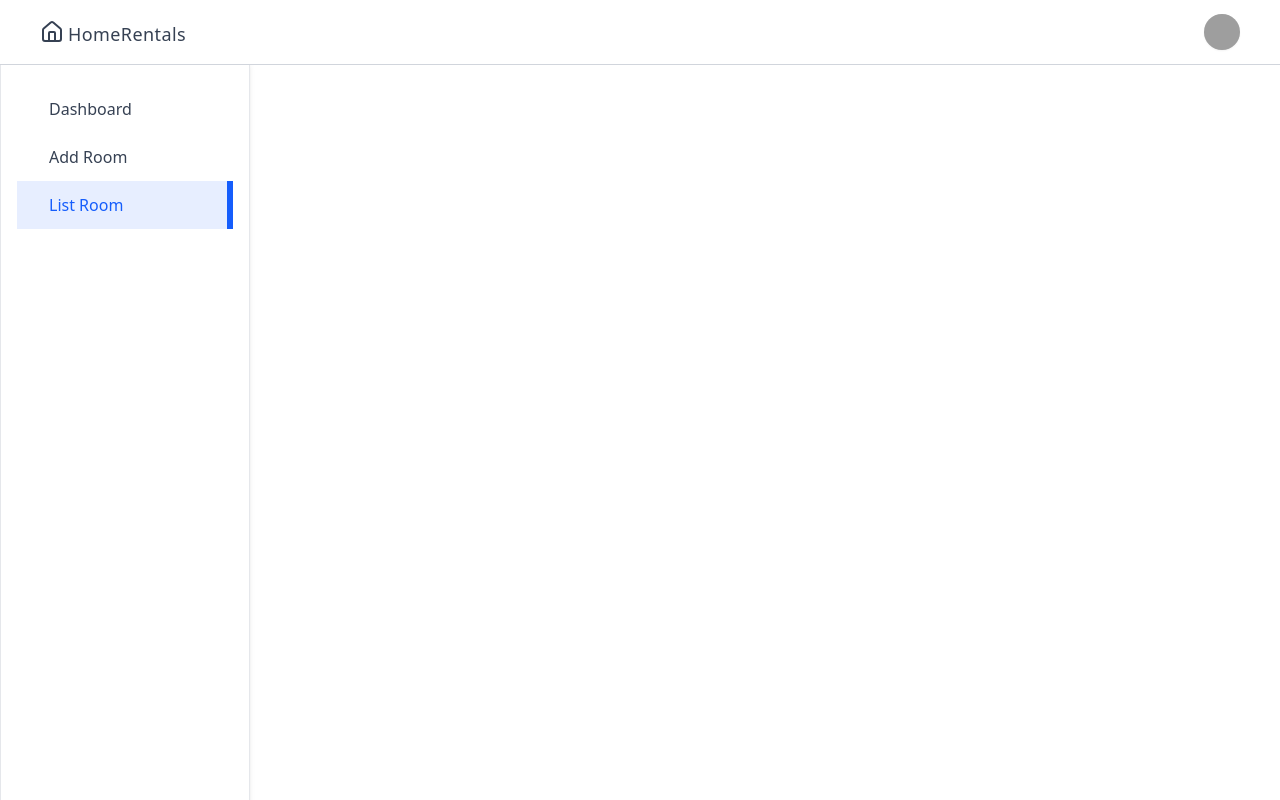
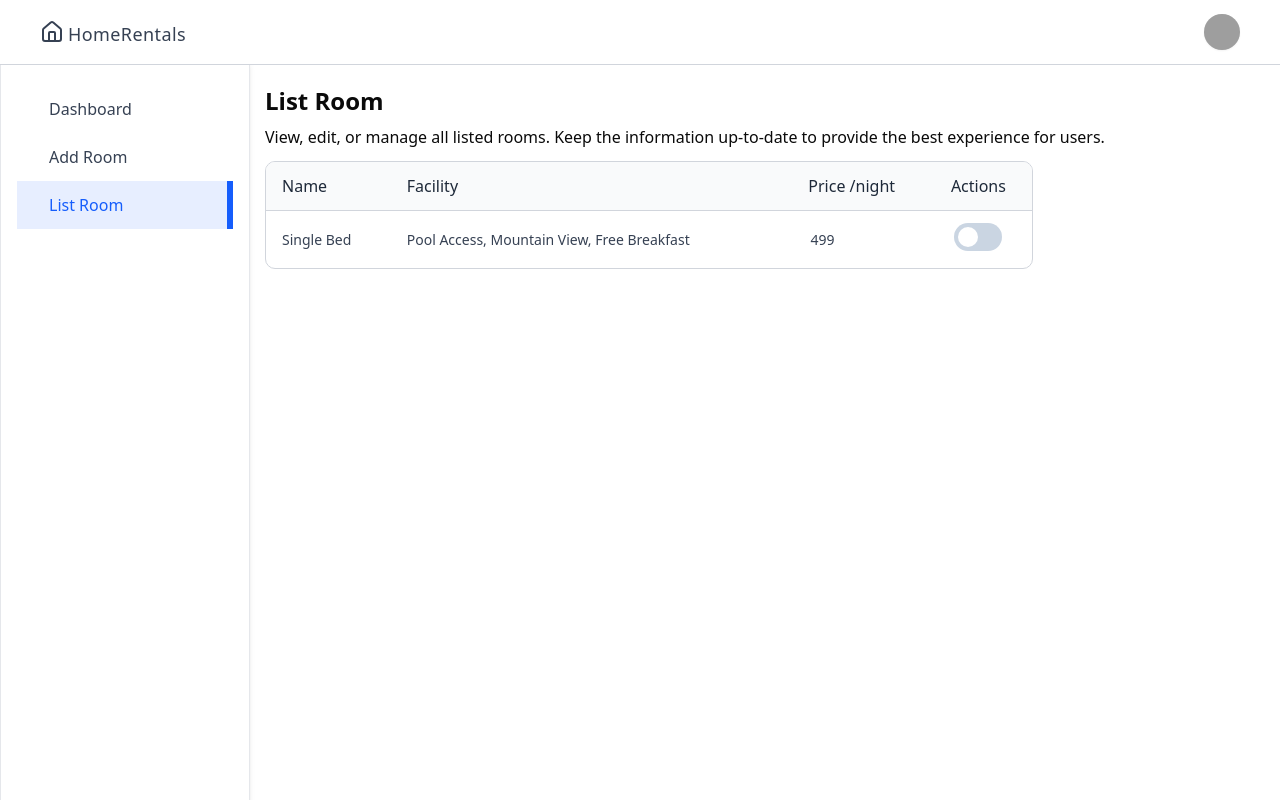
Before and after one commit to Sayakmodak/HomeRentals, a React (Vite) app in the folder client/: page /dashboard/list-room in a window 1280 px wide. Built offline with nearby package versions, Linux system fonts and the light colour scheme; no server answers; grey boxes are pictures that could not be loaded.

Commit message:
updated the List Room page

```diff
--- a/client/src/pages/admin/AddRoom.jsx
+++ b/client/src/pages/admin/AddRoom.jsx
@@ -67,7 +67,7 @@ const AddRoom = () => {
       <div className="flex flex-col flex-wrap mt-1 text-gray-400 max-w-sm">
         {amenities.map((elm, index) => {
           return (
-            <div key={index}>
+            <div key={index} className="flex gap-1">
               <input type="checkbox" id={elm} />
               <label htmlFor={elm}>{elm}</label>
             </div>
--- a/client/src/pages/admin/ListRoom.jsx
+++ b/client/src/pages/admin/ListRoom.jsx
@@ -2,10 +2,47 @@ import React from 'react'
 
 const ListRoom = () => {
   return (
-    <div>
-      List Room
+    <div className="ml-[265px]">
+      <h1 className="font-semibold text-2xl mb-2">List Room</h1>
+      <p className="mb-2">
+        View, edit, or manage all listed rooms. Keep the information up-to-date
+        to provide the best experience for users.
+      </p>
+
+      <div className="w-full max-w-3xl text-left border border-gray-300 rounded-lg max-h-80 overflow-y-scroll mt-3">
+        <table className="w-full">
+          <thead className="bg-gray-50">
+            <tr>
+              <th className="py-3 px-4 text-gray-800 font-medium">Name</th>
+              <th className="py-3 px-4 text-gray-800 font-medium max-sm:hidden">
+                Facility
+              </th>
+              <th className="py-3 px-4 text-gray-800 font-medium text-center">
+                Price /night
+              </th>
+              <th className="py-3 px-4 text-gray-800 font-medium text-center">Actions</th>
+            </tr>
+          </thead>
+          <tbody className='text-sm'>
+            <tr>
+              <td className='py-3 px-4 text-gray-700 border-t border-gray-300'>Single Bed</td>
+              <td className='py-3 px-4 text-gray-700 border-t border-gray-300 max-sm:hidden'>Pool Access, Mountain View, Free Breakfast</td>
+              <td className='py-3 px-8 text-gray-700 border-t border-gray-300'>499</td>
+              <td className='py-3 px-4 text-red-500 text-sm text-center border-t border-gray-300'>
+                <label htmlFor="" className='relative inline-flex items-center cursor-pointer text-gray-900 gap-3'>
+                  <input type="checkbox" className='sr-only peer'/>
+                  <div className='w-12 h-7 bg-slate-300 rounded-full peer peer-checked:bg-blue-600 transition-colors duration-200'>
+                  </div>
+                  <span className='dot absolute left-1 top-1 w-5 h-5 bg-white rounded-full transition-transform duration-200 ease-in-out peer-checked:translate-x-5'>
+                  </span>
+                </label>
+              </td>
+            </tr>
+          </tbody>
+        </table>
+      </div>
     </div>
-  )
+  );
 }
 
 export default ListRoom
```
